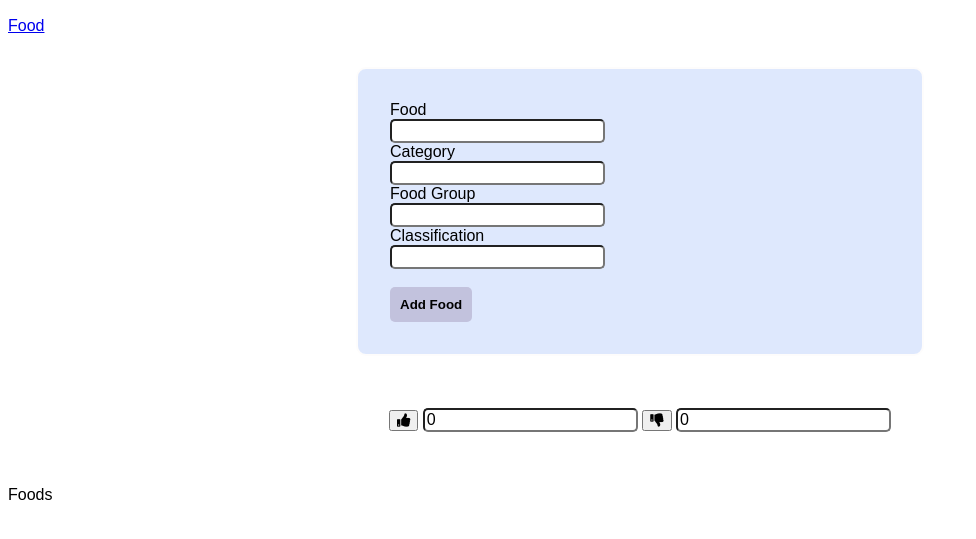
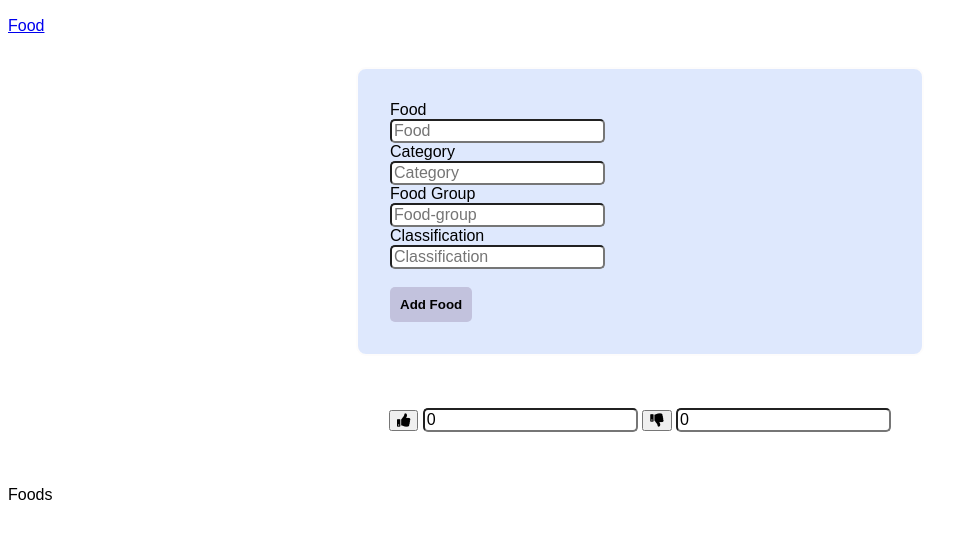
Before and after one commit to Bloom-Tauta/phase-1-project, a plain HTML site: page index.html in a window 1280 px wide. Shown: the part 51-590 px from the top of the page, without its empty margins (0-976 px from the left). Drawn offline with Linux system fonts and the light colour scheme; no server answers; some icons are missing.

Commit message:
add index.html

```diff
--- a/index.html
+++ b/index.html
@@ -21,27 +21,25 @@
     <form id="foods-form">
         <label for="food">Food</label>
         <br>
-        <input type="text" id="name">
+        <input type="text" id="name" placeholder="Food">
         <br>
         <label for="category">Category</label>
         <br>
-        <input type="text" id="name" name="Category">
+        <input type="text" id="name" placeholder="Category">
         <br>
         <label for="food-group">Food Group</label>
         <br>
-        <input type="text" id="name" name="Food-group" >
+        <input type="text" id="name" placeholder="Food-group" >
         <br>
         <label for="classification">Classification</label>
         <br>
-        <input type="text" id="name" name="Classification">
+        <input type="text" id="name" placeholder="Classification">
         <br>
         <br>
-        <button type="submit" id="submitBtn">Add Food</button>
-        <br>
+        <div>
+            <button type="submit" id="submitBtn">Add Food</button>
+        </div>
 
-        <div class="field">
-
-        </div>
     </form>
 
 
@@ -53,13 +51,12 @@
                 <i class="fa fa-thumbs-up"></i>
             </button>
             <input type="number" id="input1" value="0" name="">
-            <!-- <button id="reset-btn">Reset Likes</button> -->
 
             <button id="dislikebtn">
                 <i class="fa fa-thumbs-down"></i>
             </button>
             <input type="number" id="input2" value="0" name="">
-            <!-- <button id="reset-btn">Reset Likes</button> -->
+
         </div>
 
         <br/>
@@ -71,16 +68,8 @@
     <card class="foodInfo">
             <div id="detailed-info">
                 <p class="name">Foods </p>
-                    <!-- <img id="image" src="gif/dummy.gif" alt="Food\'s Name"/> -->
-                    <!-- display image -->
             </div>
         </card>
 
-    <!-- <div class="bg-container">
-            <img src="./images/restaurant.jpeg"/>
-    </div> -->
-
-
-
 </body>
 </html>
```
